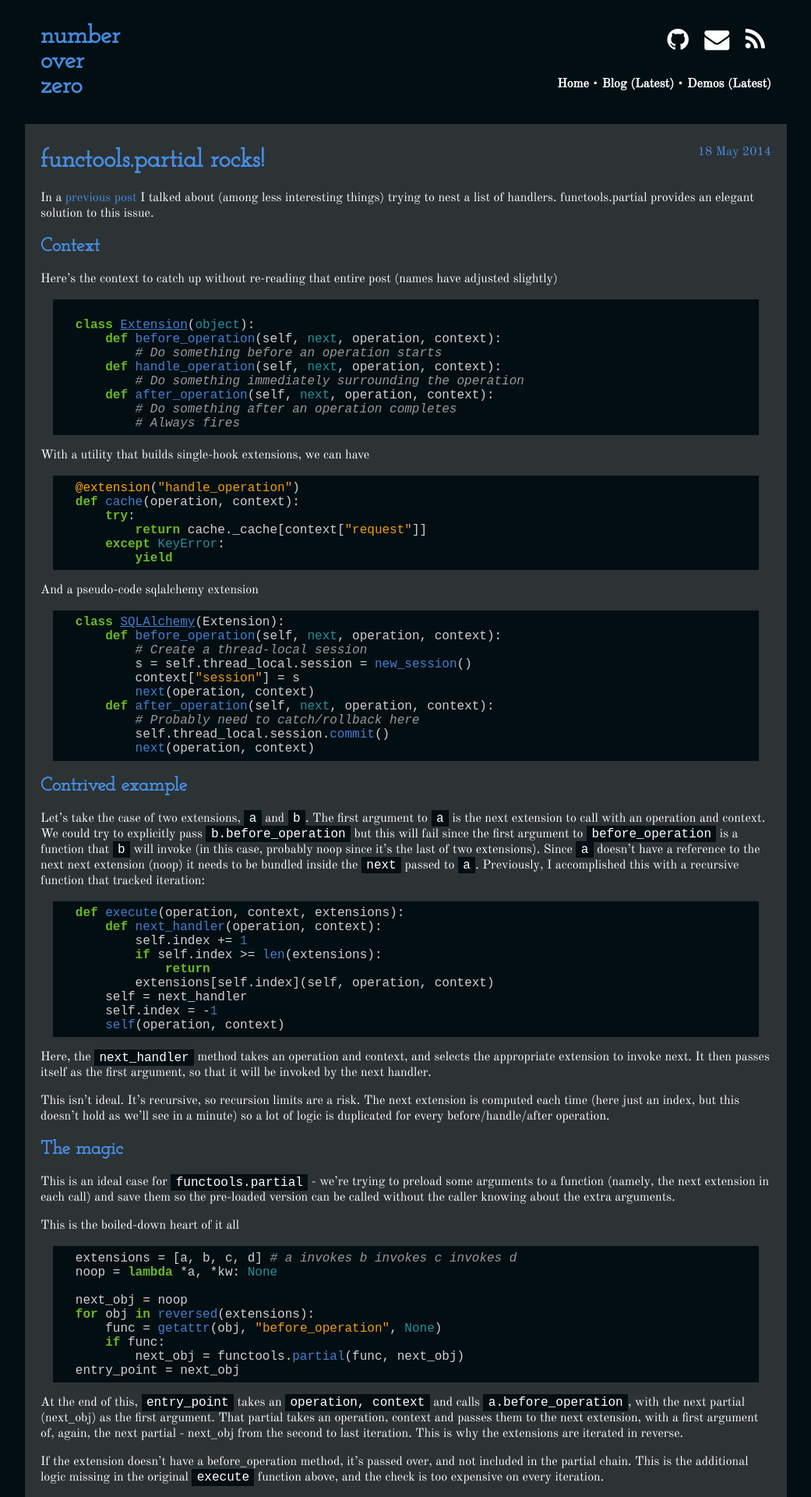
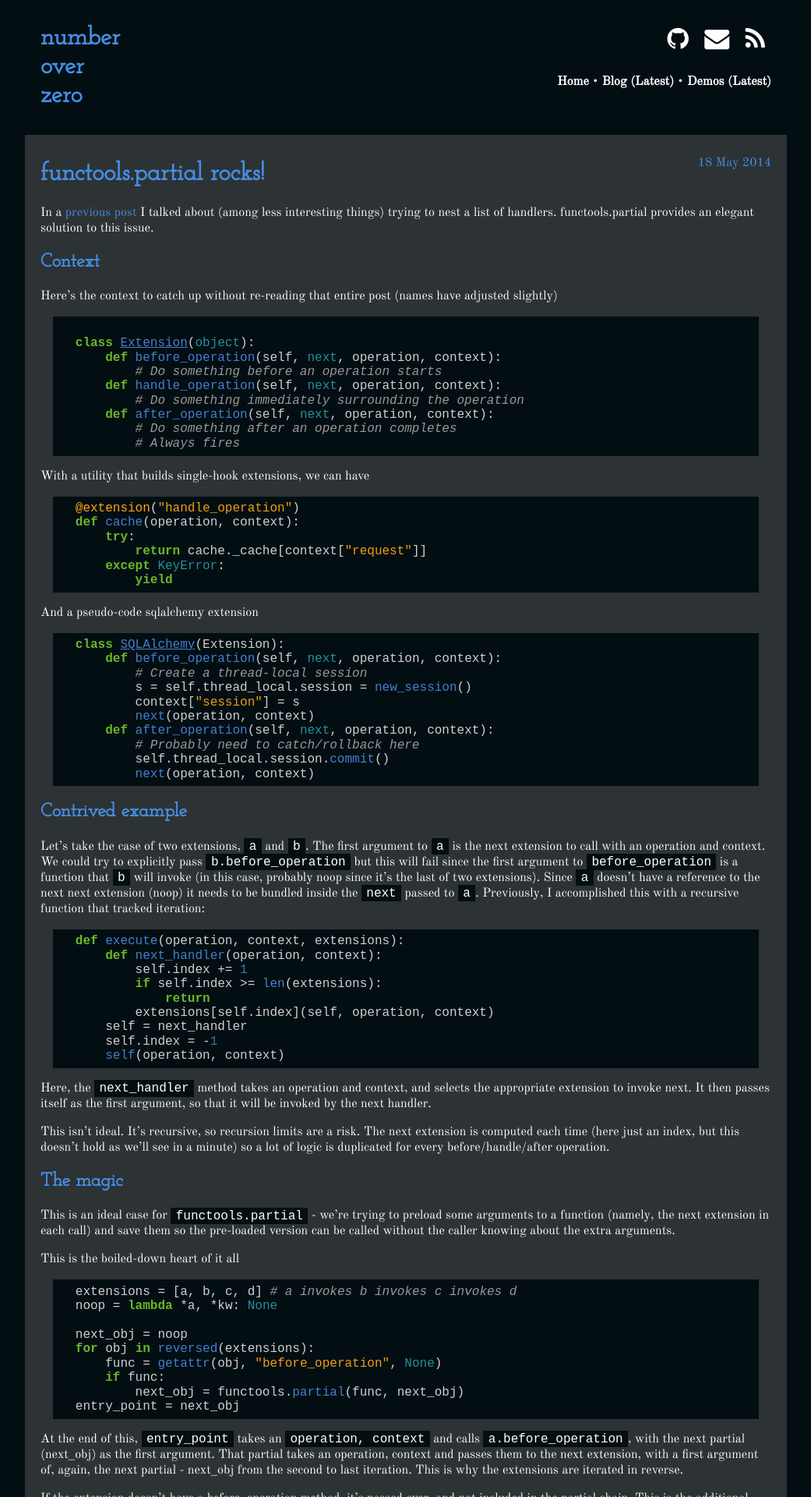
Before and after one commit to numberoverzero/numberoverzero.github.io, a Jekyll site: the page built from index.html, in a window 1280 px wide. Shown: the top 1920 px of the page at 78% size, without its empty margins (119-1160 px from the left). Built offline with Jekyll 4.4.1, drawn with Linux system fonts in a browser that asks for light colours; nearby versions of some CDN libraries; Markdown is read by kramdown in place of the engine named in the settings.

Commit message:
Use CDN for normalize.css

```diff
--- a/_includes/top.html
+++ b/_includes/top.html
@@ -2,11 +2,11 @@
   <meta charset="UTF-8">
   <title>{{ page.title }}</title>
   <meta name="viewport" content="width=device-width,initial-scale=1">
-  <link href="//netdna.bootstrapcdn.com/font-awesome/4.1.0/css/font-awesome.min.css" rel="stylesheet">
   <link rel="icon" type="image/x-icon" href="{{ site.url }}/assets/favicon.png" />
-  <link href='http://fonts.googleapis.com/css?family=Josefin+Slab' rel='stylesheet' type='text/css'>
-  <link href='http://fonts.googleapis.com/css?family=Old+Standard+TT' rel='stylesheet' type='text/css'>
-  <link rel="stylesheet" href="{{ site.url }}/css/normalize.css" />
+  <link rel="stylesheet" href="//netdna.bootstrapcdn.com/font-awesome/4.1.0/css/font-awesome.min.css">
+  <link rel="stylesheet" href='http://fonts.googleapis.com/css?family=Josefin+Slab' type='text/css'>
+  <link rel="stylesheet" href='http://fonts.googleapis.com/css?family=Old+Standard+TT' type='text/css'>
+  <link rel="stylesheet" href="//cdnjs.cloudflare.com/ajax/libs/normalize/3.0.3/normalize.min.css" />
   <link rel="stylesheet" href="{{ site.url }}/css/gridism.css" />
   <link rel="stylesheet" href="{{ site.url }}/css/pygments.css" />
   <link rel="stylesheet" href="{{ site.url }}/css/style.css" />
```
